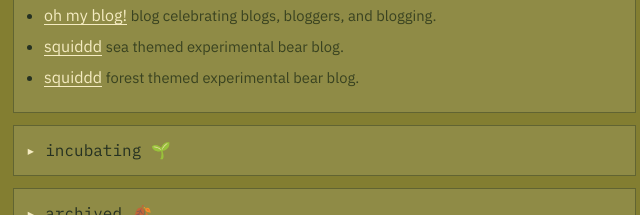
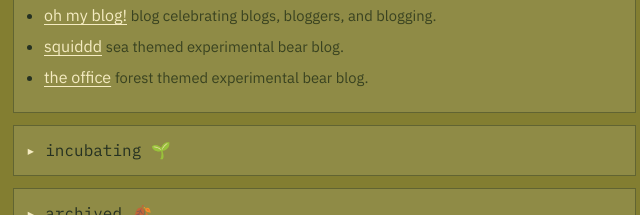
Before and after one commit to robotamerica/km-garden, a plain HTML site: page projects.html in a window 1280 px wide. Both pictures are taken after a click on the heading "living 🌿". Shown: the part 585-800 px from the top of the page, 285-925 px from the left. Drawn offline with Linux system fonts and the light colour scheme; a web font is replaced by a local one.

Commit message:
Update projects.html

```diff
--- a/projects.html
+++ b/projects.html
@@ -73,7 +73,7 @@
             <li><a href="https://unexpected.quest" target="_blank" rel="noopener">unexpected.quest</a> <span class="note">blog re: deschooling/uncshooling.</span></li>
             <li><a href="https://ohmyblog.bearblog.dev" target="_blank" rel="noopener">oh my blog!</a> <span class="note">blog celebrating blogs, bloggers, and blogging.</span></li>
             <li><a href="https://squiddd.bearblog.dev" target="_blank" rel="noopener">squiddd</a> <span class="note">sea themed experimental bear blog.</span></li>
-            <li><a href="https://theoffice.bearblog.dev" target="_blank" rel="noopener">squiddd</a> <span class="note">forest themed experimental bear blog.</span></li>
+            <li><a href="https://theoffice.bearblog.dev" target="_blank" rel="noopener">the office</a> <span class="note">forest themed experimental bear blog.</span></li>
           </ul>
         </details>
 
```
